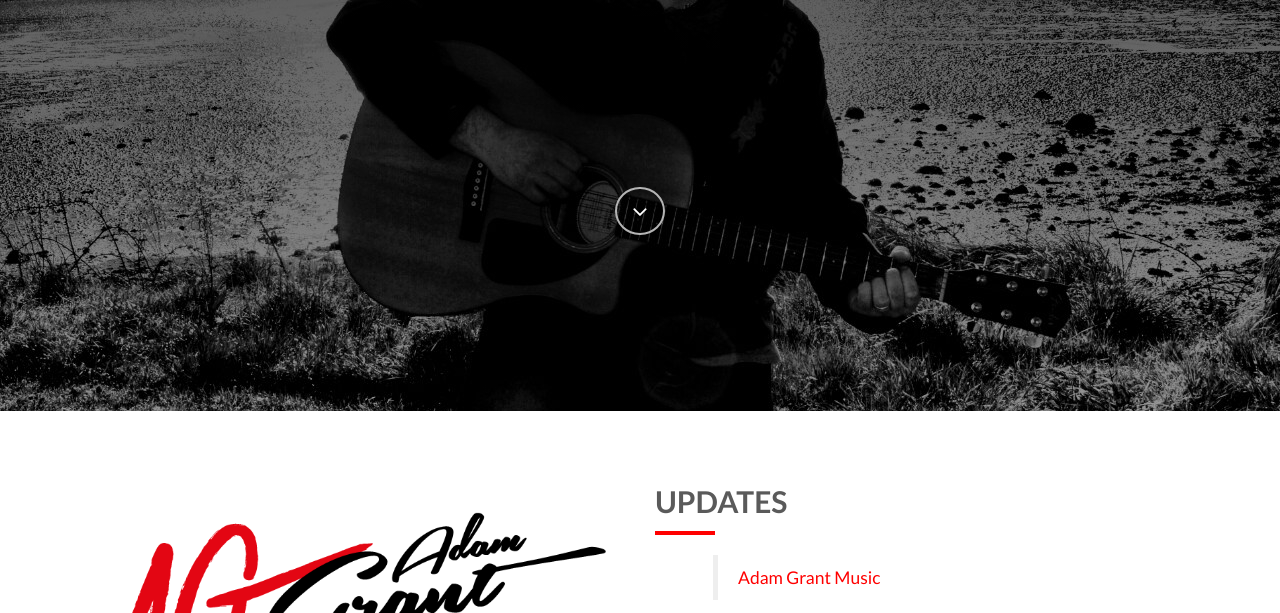
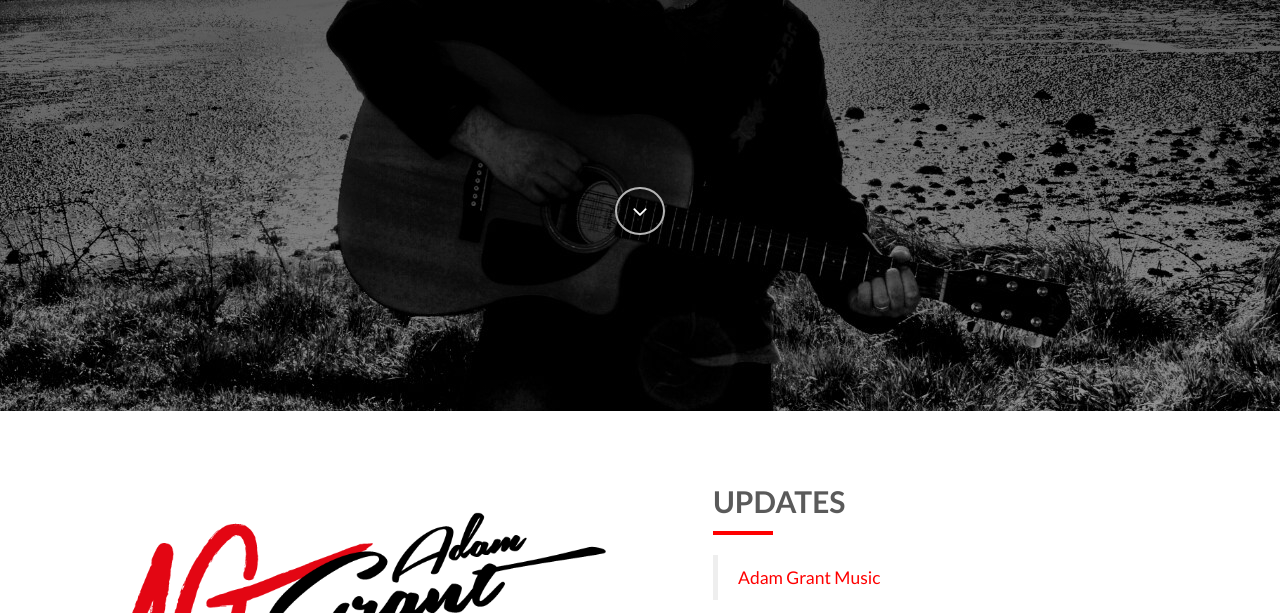
Before and after one commit to mckillion23/adamgrantmusic, a plain HTML site: page web/index.html in a window 1280 px wide. Shown: the part 339-952 px from the top of the page. Drawn offline with nearby package versions, Linux system fonts and the light colour scheme.

Commit message:
Aligned section header with updates.

```diff
--- a/web/css/style.css
+++ b/web/css/style.css
@@ -53,7 +53,13 @@ a:focus{
 	width: 60px;
 	float: left;
 	clear: both;
+   margin-left: 58px;
 }
+
+.section-title h2 {
+   margin-left: 58px;
+}
+
 .clearfix:after {
      visibility: hidden;
      display: block;
```
